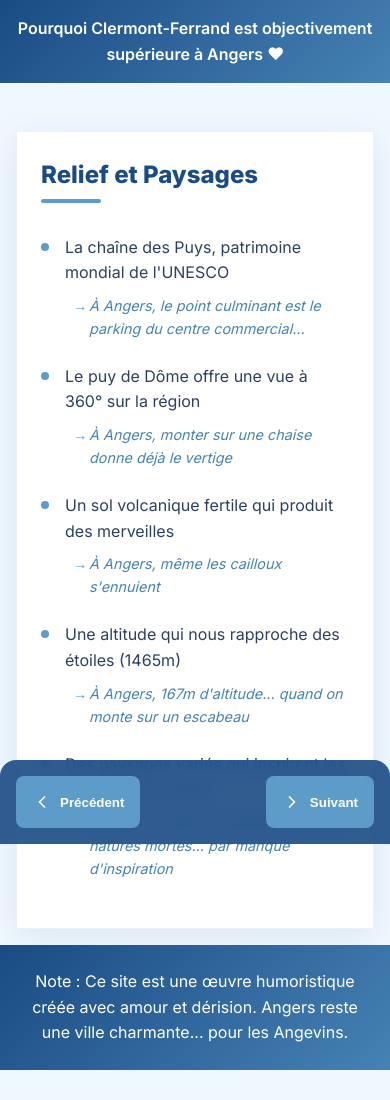
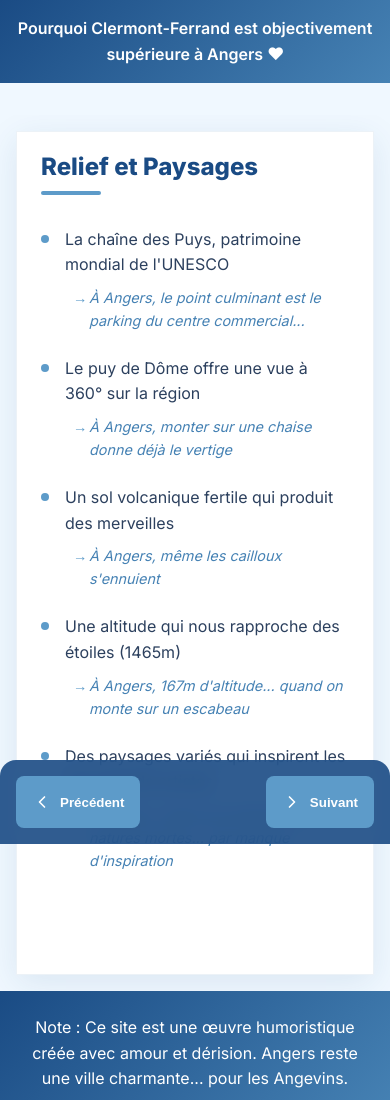
Before and after one commit to YvanBetremieux/why-clermont-better-angers, a plain HTML site: page index.html in a window 390 px wide. Shown: the top 1100 px of the page. Before the commit the page ends 1070 px from the top, so only its background shows below. Drawn offline with Linux system fonts and the light colour scheme.

Commit message:
Update styles.css

```diff
--- a/styles.css
+++ b/styles.css
@@ -275,16 +275,31 @@ footer {
 
     header {
         padding: var(--spacing-sm) 0;
+        transition: opacity 0.3s ease;
     }
 
     .card {
         padding: var(--spacing-md);
         margin: 0;
         border-radius: 0;
+        min-height: 100vh; /* Les cartes prennent toute la hauteur sur mobile */
+        padding-top: var(--spacing-sm);
+        padding-bottom: calc(var(--spacing-lg) * 2); /* Espace pour la navigation */
+    }
+
+    footer {
+        transition: opacity 0.3s ease;
+    }
+
+    .card {
+        min-height: 100vh; /* Les cartes prennent toute la hauteur sur mobile */
+        padding-top: var(--spacing-sm);
+        padding-bottom: calc(var(--spacing-lg) * 2); /* Espace pour la navigation */
     }
 
     main.container {
         padding: 0;
+        min-height: 100vh;
     }
 
     .card-container {
```
